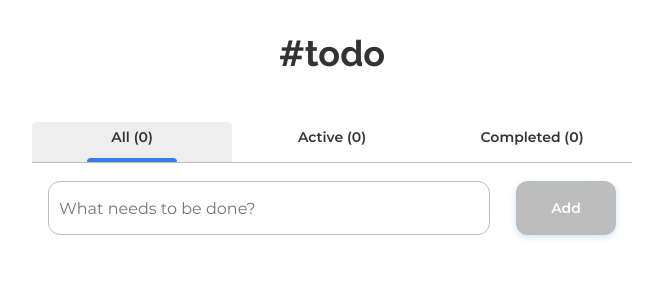
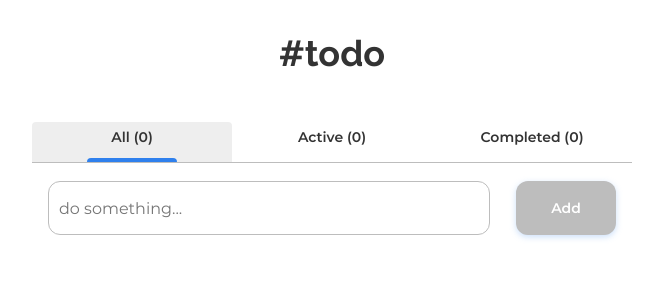
Before and after one commit to gabrielnafuzi/todo-app, a React (Vite) app: page / in a window 1280 px wide. Shown: the top 283 px of the page, without its empty margins (308-971 px from the left). Built offline with nearby package versions, Linux system fonts and the light colour scheme.

Commit message:
change create todo input placeholder

```diff
--- a/src/components/Tabs/components/Tab/styles.ts
+++ b/src/components/Tabs/components/Tab/styles.ts
@@ -31,7 +31,7 @@ export const Wrapper = styled.li<WrapperProps>`
     height: 100%;
     transition: 0.6s ease;
 
-    @media (max-width: 23rem) {
+    @media screen and (max-width: 23rem) {
       font-size: ${theme.font.sizes.small};
     }
 
--- a/src/pages/Home/components/CreateTodoForm/index.tsx
+++ b/src/pages/Home/components/CreateTodoForm/index.tsx
@@ -42,7 +42,7 @@ export const CreateTodoForm = () => {
       >
         <Input
           key="create-todo-form-input"
-          placeholder="What needs to be done?"
+          placeholder="do something..."
           value={todoText}
           onChange={handleOnChange}
           isInvalid={isInvalid}
```
